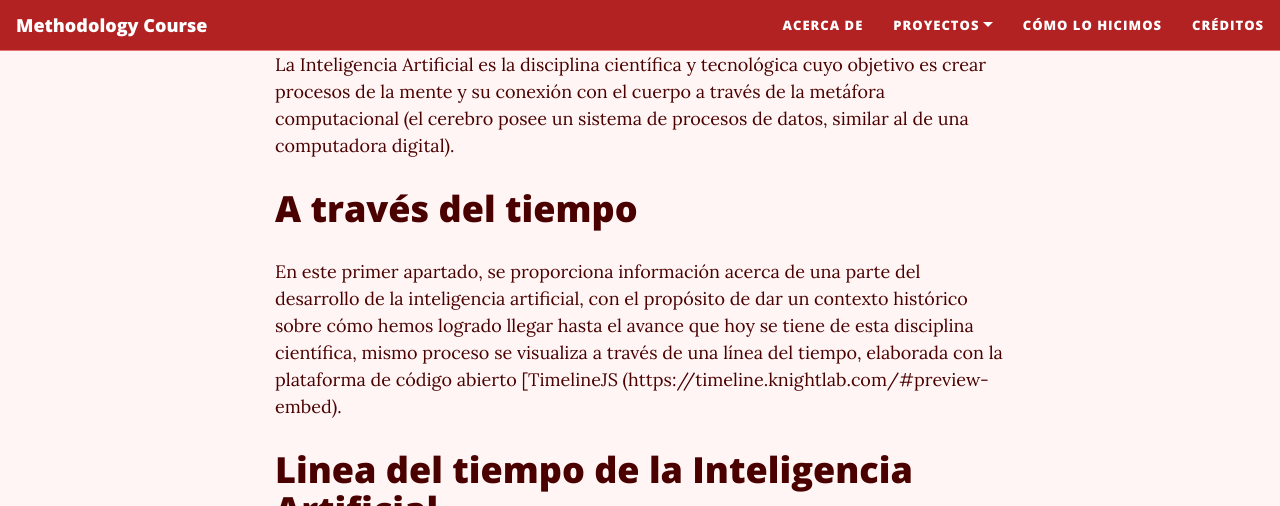
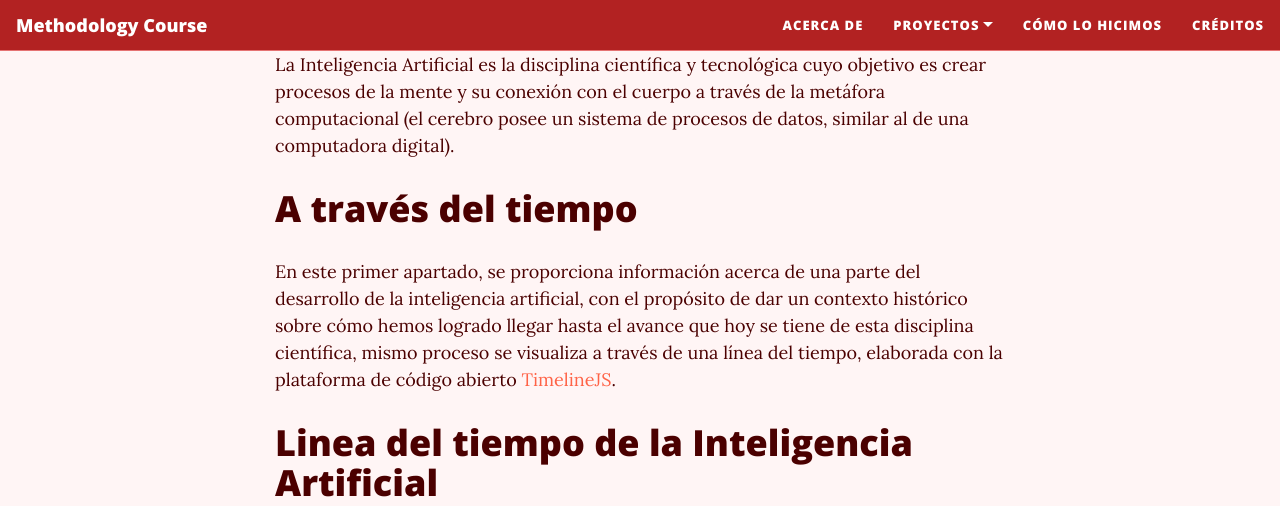
Before and after one commit to rosariorogel/metodologia, a Jekyll site: the page built from _pages/inteligencia-artificial.md, in a window 1280 px wide and 900 px high, scrolled down 570 px, cut to the strip 0-506 px from the top of the window. Built offline with Jekyll 4.4.1, drawn with Linux system fonts in a browser that asks for light colours; nearby versions of some CDN libraries.

Commit message:
Edicion signo inteligencia-artificial.md

```diff
--- a/_pages/inteligencia-artificial.md
+++ b/_pages/inteligencia-artificial.md
@@ -11,7 +11,7 @@ La Inteligencia Artificial es la disciplina científica y tecnológica cuyo obje
 
 # A través del tiempo
 
-En este primer apartado, se proporciona información acerca de una parte del desarrollo de la inteligencia artificial, con el propósito de dar un contexto histórico sobre cómo hemos logrado llegar hasta el avance que hoy se tiene de esta disciplina científica, mismo proceso se visualiza a través de una línea del tiempo, elaborada con la plataforma de código abierto [TimelineJS (https://timeline.knightlab.com/#preview-embed).
+En este primer apartado, se proporciona información acerca de una parte del desarrollo de la inteligencia artificial, con el propósito de dar un contexto histórico sobre cómo hemos logrado llegar hasta el avance que hoy se tiene de esta disciplina científica, mismo proceso se visualiza a través de una línea del tiempo, elaborada con la plataforma de código abierto [TimelineJS](https://timeline.knightlab.com/#preview-embed).
 
 # Linea del tiempo de la Inteligencia Artificial
 
```
